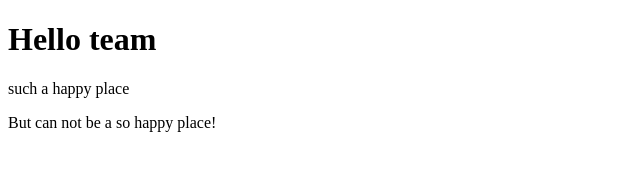
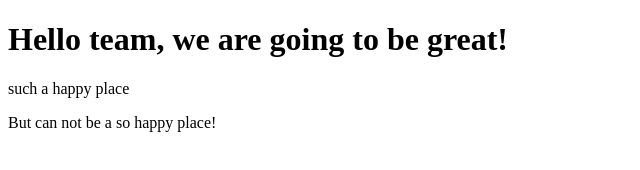
Before and after one commit to iliadolgov/art101-final, a plain HTML site: page index.html in a window 1280 px wide. Shown: the whole page, without its empty margins (0-640 px from the left). Drawn offline with Linux system fonts and the light colour scheme.

Commit message:
updated html 1

```diff
--- a/index.html
+++ b/index.html
@@ -7,7 +7,7 @@
 </head>
 <body>
 
-<h1>Hello team</h1>
+<h1>Hello team, we are going to be great!</h1>
 
 <p>such a happy place</p>
 
```
